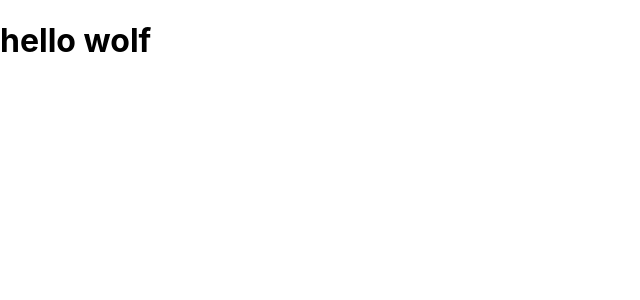
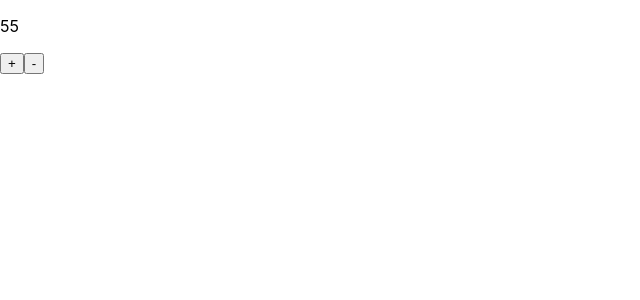
Before and after one commit to GailBowen/tipsblog, a React (Create React App) app: page / in a window 1280 px wide. Shown: the top 300 px of the page, without its empty margins (0-640 px from the left). Built offline with nearby package versions, Linux system fonts and the light colour scheme.

Commit message:
Get increment and decrement buttons working.

```diff
--- a/src/App.js
+++ b/src/App.js
@@ -1,9 +1,11 @@
-import logo from './logo.svg';
 import './App.css';
+import Counter from './features/counter/Counter';
 
 function App() {
   return (
-   <main><h1>hello wolf</h1></main>
+   <main>
+    <Counter/>
+   </main>
   );
 }
 
--- /dev/null
+++ b/src/app/store.js
@@ -0,0 +1,9 @@
+import { configureStore } from '@reduxjs/toolkit';
+
+import counterReducer from '../features/counter/counterSlice';
+
+export const store = configureStore({
+    reducer: {
+        counter: counterReducer,
+    }
+});
--- /dev/null
+++ b/src/features/counter/Counter.js
@@ -0,0 +1,21 @@
+import React from 'react'
+import { useSelector, useDispatch } from 'react-redux'
+
+import { useState } from "react";
+
+import { decrement, increment } from './counterSlice'
+
+const Counter = () => {
+    const count = useSelector((state) => state.counter.count);
+    const dispatch = useDispatch();
+  return (
+    <section>
+        <p>{count}</p>
+        <button onClick={() => dispatch(increment())}>+</button>
+        <button onClick={() => dispatch(decrement())}>-</button>
+
+    </section>
+  )
+}
+
+export default Counter
--- /dev/null
+++ b/src/features/counter/counterSlice.js
@@ -0,0 +1,22 @@
+import { createSlice } from '@reduxjs/toolkit';
+
+const initialState = {
+    count: 55,
+};
+
+export const counterSlice = createSlice({
+    name: 'counter',
+    initialState,
+    reducers: {
+        increment: state => {
+            state.count += 1;
+        },
+        decrement: state => {
+            state.count -= 1;
+        },
+    }
+});
+
+export const { increment, decrement } = counterSlice.actions;
+
+export default counterSlice.reducer;
--- a/src/index.js
+++ b/src/index.js
@@ -3,10 +3,14 @@ import ReactDOM from 'react-dom/client';
 import './index.css';
 import App from './App';
 
+import { store } from './app/store';
+import { Provider } from 'react-redux';
 
 const root = ReactDOM.createRoot(document.getElementById('root'));
 root.render(
   <React.StrictMode>
+    <Provider store={store}>
     <App />
+    </Provider>
   </React.StrictMode>
 );
```
